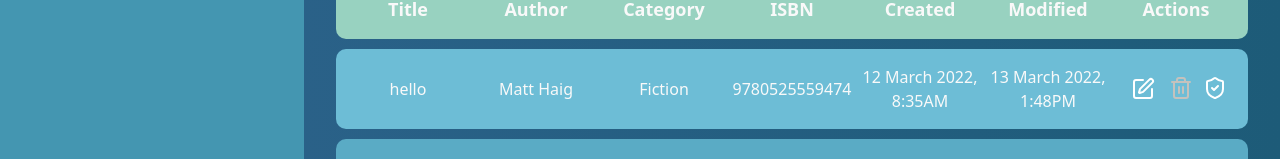
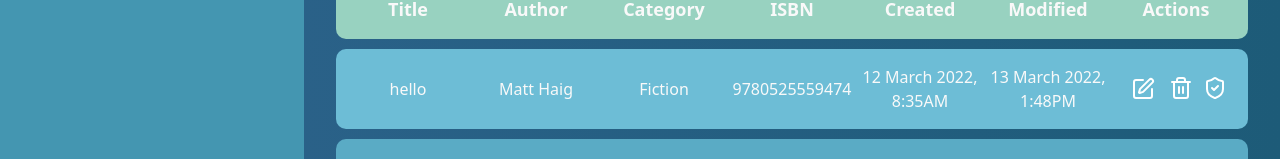
Before and after one commit to ElizaCalmau/books-dashboard-app, a React (Vite) app: page / in a window 1280 px wide. In both pictures the pointer is over the element 1181 px from the left and 364 px from the top of the page. Shown: the part 276-435 px from the top of the page. Built offline with nearby package versions, Linux system fonts and the light colour scheme; data requests are answered from the project's data file.

Commit message:
add scale on hover for button component

```diff
--- a/src/components/Button/Button.module.scss
+++ b/src/components/Button/Button.module.scss
@@ -2,9 +2,10 @@
   color: var(--button-color);
   height: 26px;
    &:hover {
-     color: var(--button-hover-color);
+     color: #fff;
      cursor: pointer;
      transition: all 0.3s ease-in-out;
+     transform: scale(1.1);
    }
   @media (max-width: 420px) {
     &:nth-child(3){
```
